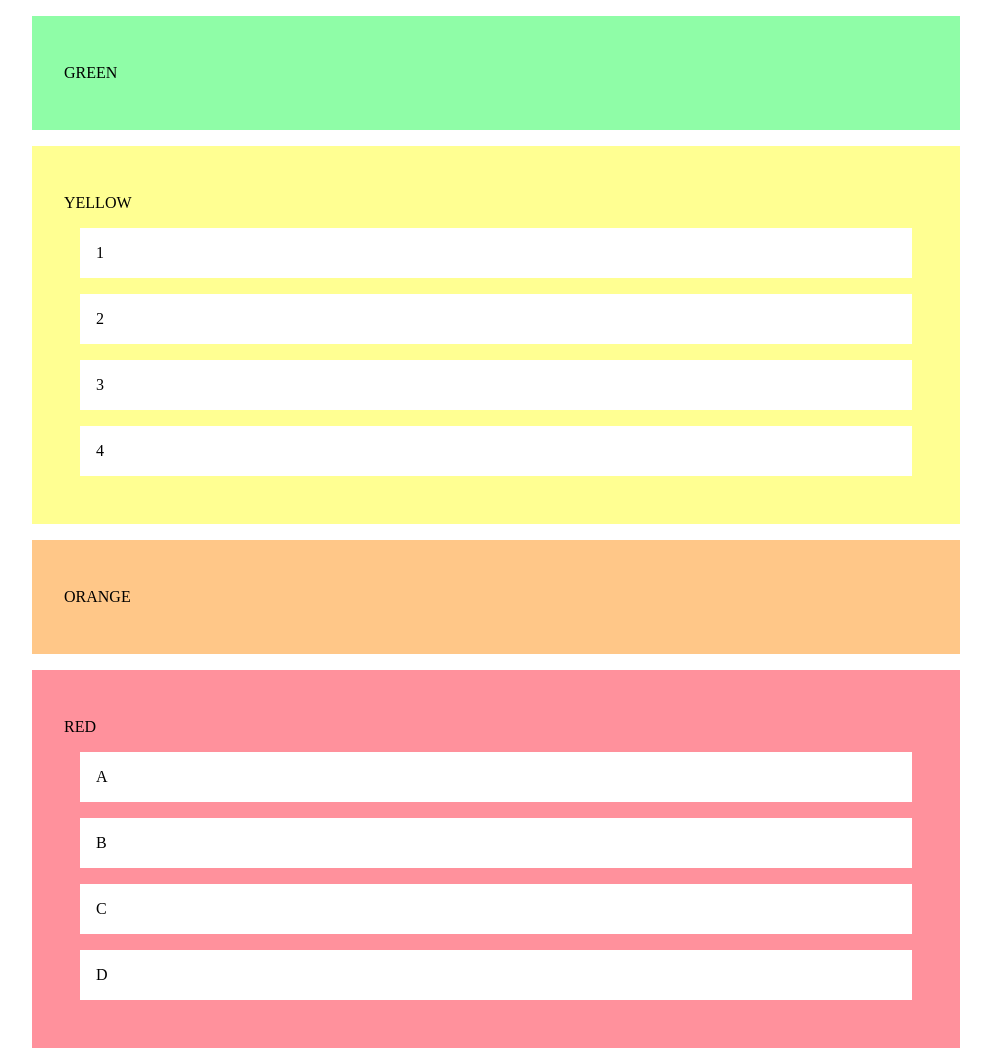
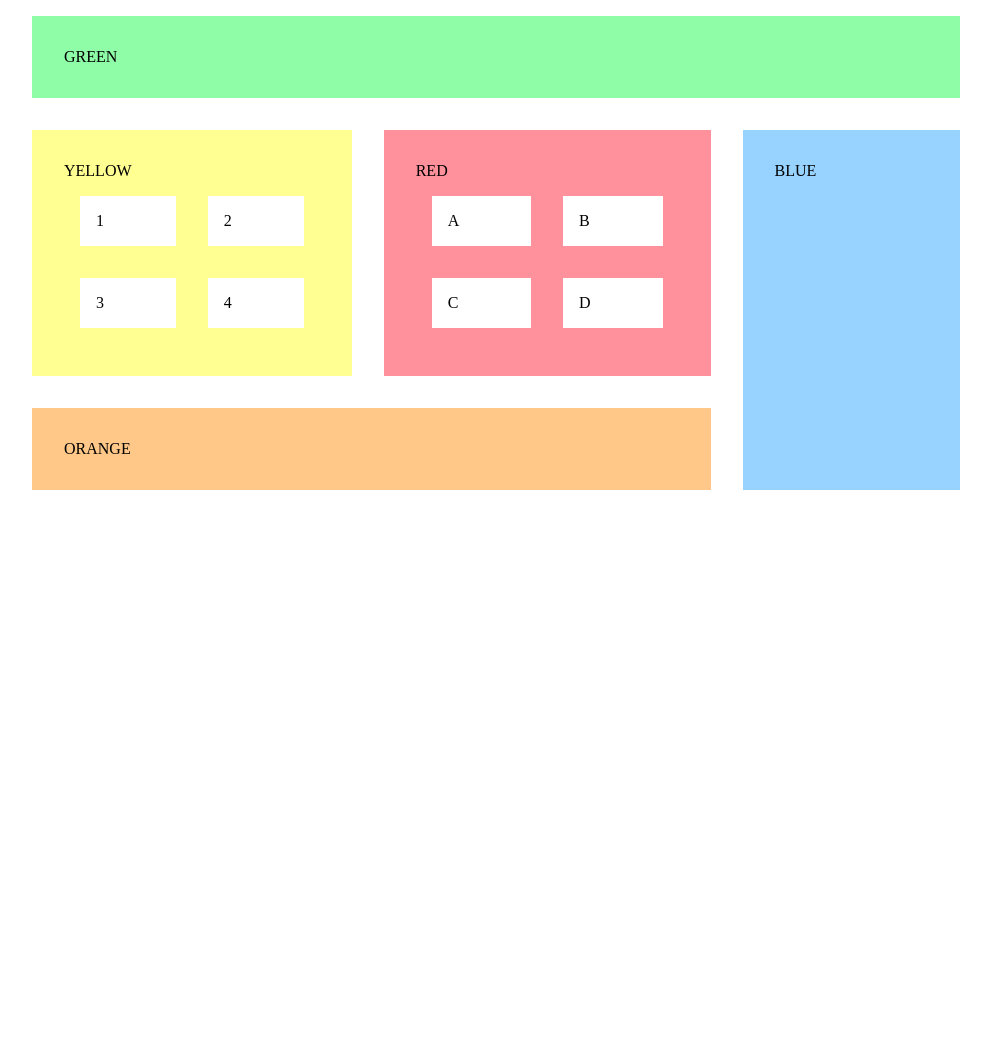
Before and after one commit to Airtcloudia/esercizi_fullstack, a plain HTML site: page GridProperties/index.html in a window 1280 px wide. Shown: the top 1051 px of the page, without its empty margins (144-1135 px from the left). After the commit the page ends 800 px from the top, so only its background shows below. Drawn offline with Linux system fonts and the light colour scheme.

Commit message:
esercizio grid css

```diff
--- a/GridProperties/index.html
+++ b/GridProperties/index.html
@@ -11,6 +11,7 @@
 </head>
 
 <body>
+  <div class="container">
   <section id="green">
     <p>GREEN</p>
   </section>
@@ -38,6 +39,7 @@
   <section id="blue">
     <p>BLUE</p>
   </section>
+</div>
 </body>
 
 </html>
--- a/GridProperties/start.css
+++ b/GridProperties/start.css
@@ -0,0 +1,38 @@
+* {
+  margin: 0;
+  padding: 0;
+  box-sizing: border-box;
+}
+
+/* css properties */
+.container {
+  display: grid;
+  grid-template-areas:
+    "verde verde verde"
+    "giallo rosso blu"
+    "arancione arancione blu";
+}
+#green {
+  grid-area: verde;
+}
+
+#yellow {
+  grid-area: giallo;
+}
+
+#yellow ul,
+#red ul {
+  display: grid;
+  grid-template-columns: repeat(2, 1fr);
+  grid-template-rows: repeat(2, 1fr);
+}
+
+#orange {
+  grid-area: arancione;
+}
+#red {
+  grid-area: rosso;
+}
+#blue {
+  grid-area: blu;
+}
```
